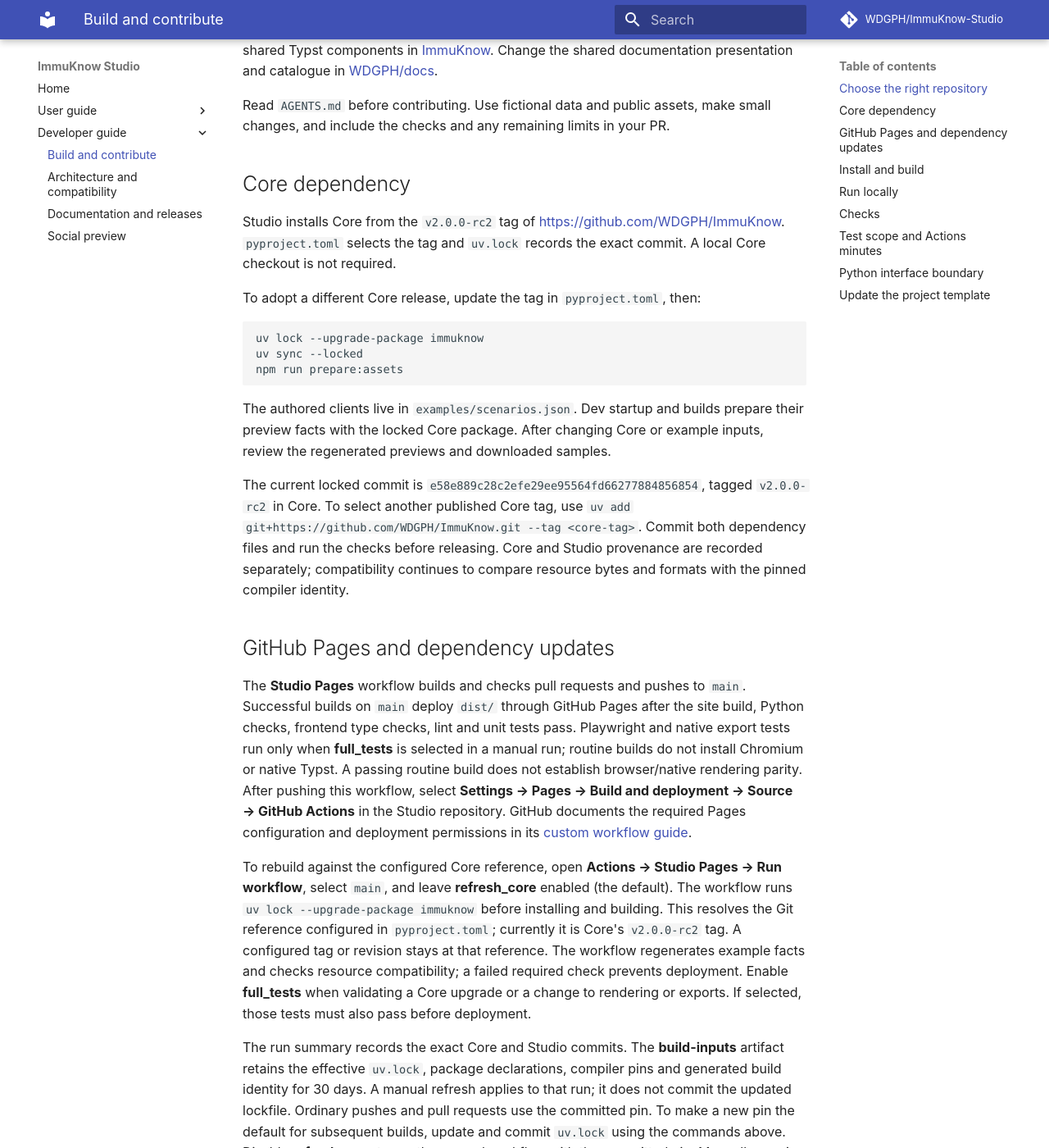
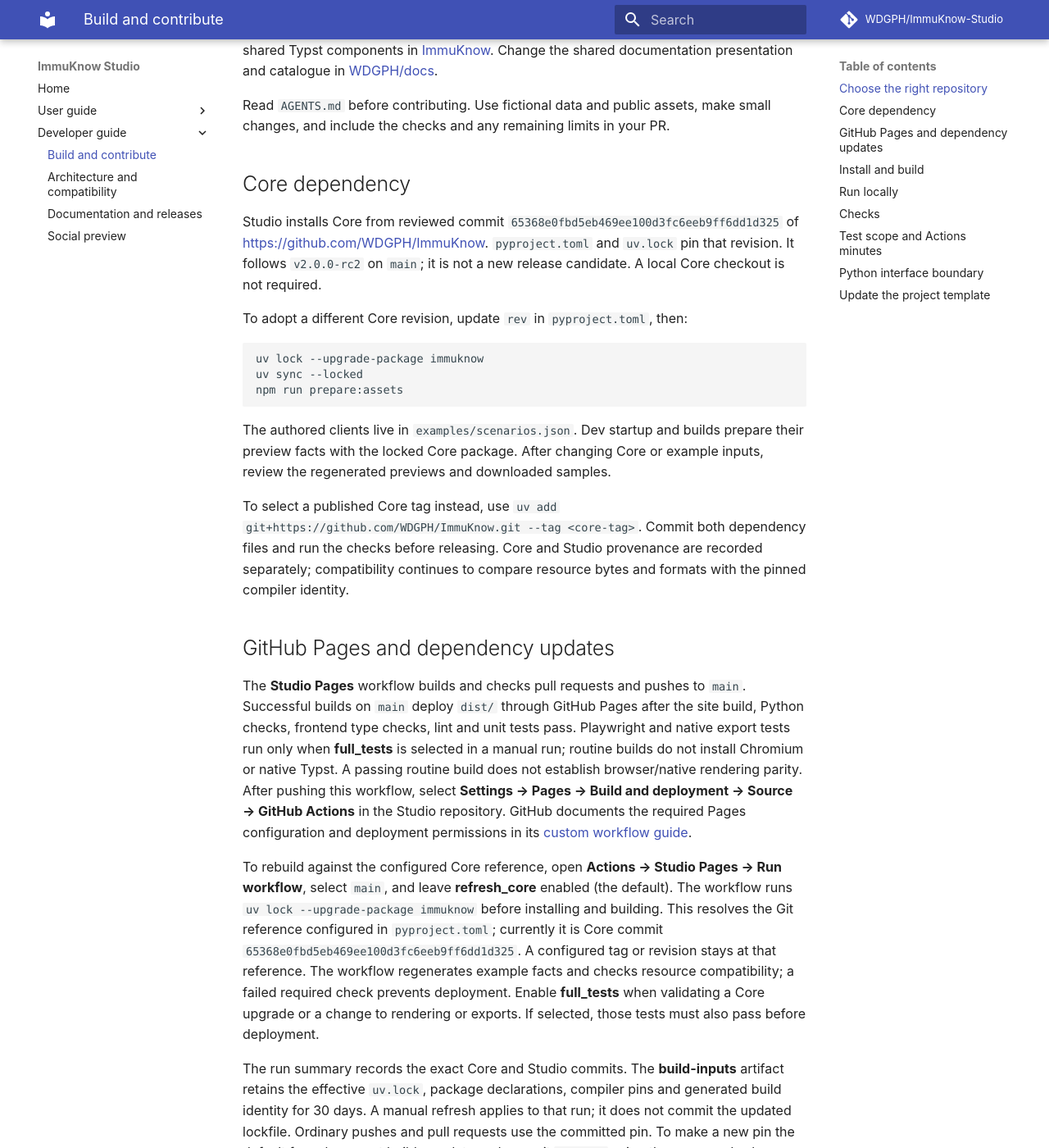
Before and after one commit to WDGPH/ImmuKnow-Studio, an MkDocs documentation site: the page built from docs/development.md, in a window 1280 px wide and 1400 px high, scrolled down 350 px. Shown: the whole window at 82% size. Built offline with MkDocs 1.6.1 and Material for MkDocs 9.7.7, drawn with Linux system fonts in a browser that asks for light colours; comment, search, counter and statistics services are not loaded.

Commit message:
Use the latest reviewed Core commit in Studio and downloads

````diff
--- a/assets/project-template/pyproject.toml
+++ b/assets/project-template/pyproject.toml
@@ -4,8 +4,8 @@ version = "0.1.0"
 description = "ImmuKnow project for one public health unit: config, notice templates and run scripts"
 requires-python = ">=3.11"
 dependencies = [
-    # ImmuKnow release used by this project. To upgrade, change the tag and run `uv sync`.
-    "ImmuKnow @ git+https://github.com/WDGPH/ImmuKnow@v2.0.0-rc2",
+    # Reviewed ImmuKnow commit. To upgrade, change the revision and run `uv sync`.
+    "ImmuKnow @ git+https://github.com/WDGPH/ImmuKnow@65368e0fbd5eb469ee100d3fc6eeb9ff6dd1d325",
 ]
 
 [dependency-groups]
--- a/docs/development.md
+++ b/docs/development.md
@@ -18,11 +18,12 @@ small changes, and include the checks and any remaining limits in your PR.
 
 ## Core dependency
 
-Studio installs Core from the `v2.0.0-rc2` tag of
-<https://github.com/WDGPH/ImmuKnow>. `pyproject.toml` selects the tag and
-`uv.lock` records the exact commit. A local Core checkout is not required.
+Studio installs Core from reviewed commit `65368e0fbd5eb469ee100d3fc6eeb9ff6dd1d325`
+of <https://github.com/WDGPH/ImmuKnow>. `pyproject.toml` and `uv.lock` pin that
+revision. It follows `v2.0.0-rc2` on `main`; it is not a new release candidate.
+A local Core checkout is not required.
 
-To adopt a different Core release, update the tag in `pyproject.toml`, then:
+To adopt a different Core revision, update `rev` in `pyproject.toml`, then:
 
 ```bash
 uv lock --upgrade-package immuknow
@@ -34,8 +35,7 @@ The authored clients live in `examples/scenarios.json`. Dev startup and builds
 prepare their preview facts with the locked Core package. After changing Core or
 example inputs, review the regenerated previews and downloaded samples.
 
-The current locked commit is `e58e889c28c2efe29ee95564fd66277884856854`,
-tagged `v2.0.0-rc2` in Core. To select another published Core tag, use
+To select a published Core tag instead, use
 `uv add git+https://github.com/WDGPH/ImmuKnow.git --tag <core-tag>`.
 Commit both dependency files and run the checks before releasing. Core and
 Studio provenance are recorded separately; compatibility continues to compare
@@ -58,7 +58,7 @@ To rebuild against the configured Core reference, open **Actions → Studio Page
 → Run workflow**, select `main`, and leave **refresh_core** enabled (the default).
 The workflow runs `uv lock --upgrade-package immuknow` before installing and
 building. This resolves the Git reference configured in `pyproject.toml`;
-currently it is Core's `v2.0.0-rc2` tag. A configured tag or revision stays
+currently it is Core commit `65368e0fbd5eb469ee100d3fc6eeb9ff6dd1d325`. A configured tag or revision stays
 at that reference. The workflow regenerates example facts and checks resource
 compatibility; a failed required check prevents deployment. Enable
 **full_tests** when validating a Core upgrade or a change to rendering or exports.
--- a/pyproject.toml
+++ b/pyproject.toml
@@ -8,7 +8,7 @@ dependencies = ["ImmuKnow", "PyYAML"]
 package = false
 
 [tool.uv.sources]
-immuknow = { git = "https://github.com/WDGPH/ImmuKnow.git", tag = "v2.0.0-rc2" }
+immuknow = { git = "https://github.com/WDGPH/ImmuKnow.git", rev = "65368e0fbd5eb469ee100d3fc6eeb9ff6dd1d325" }
 
 [dependency-groups]
 dev = [
````
Also changed, not shown: README.md (+3 -2 lines), assets/project-template/README.md (+4 -3 lines), docs/architecture.md (+5 -3 lines), docs/local-production.md (+1 -1 lines), 3 other files.
